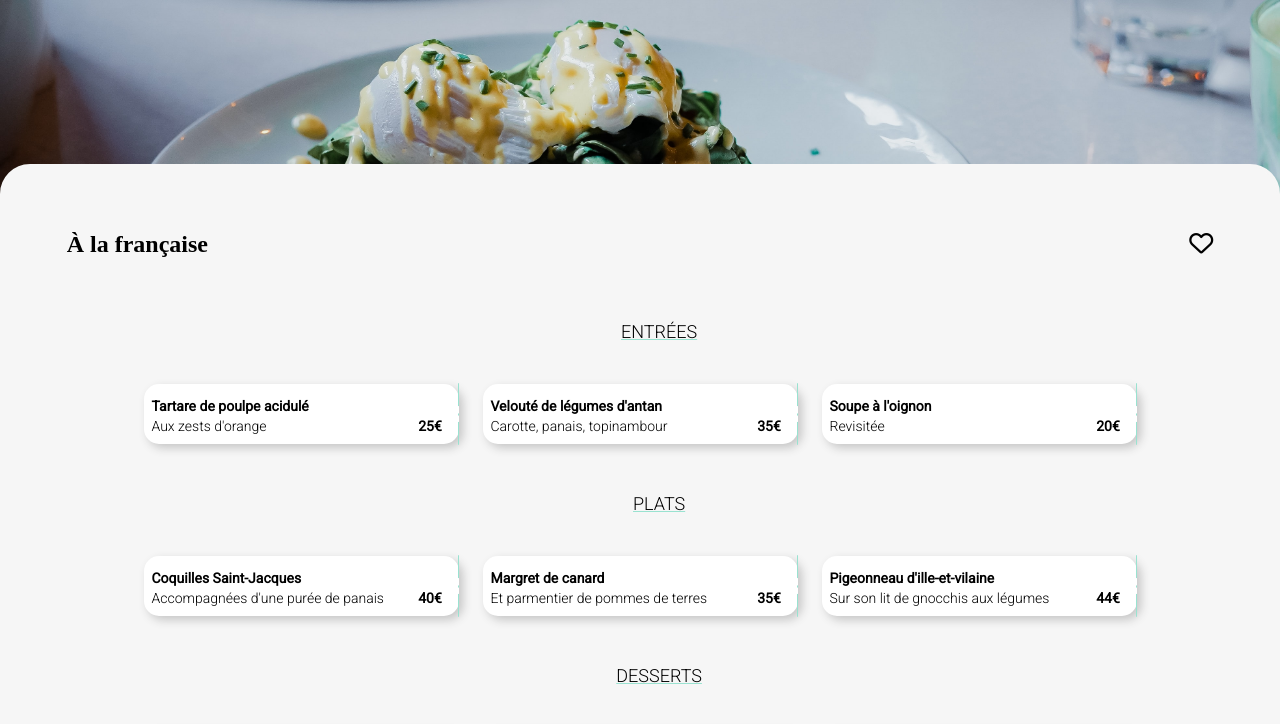
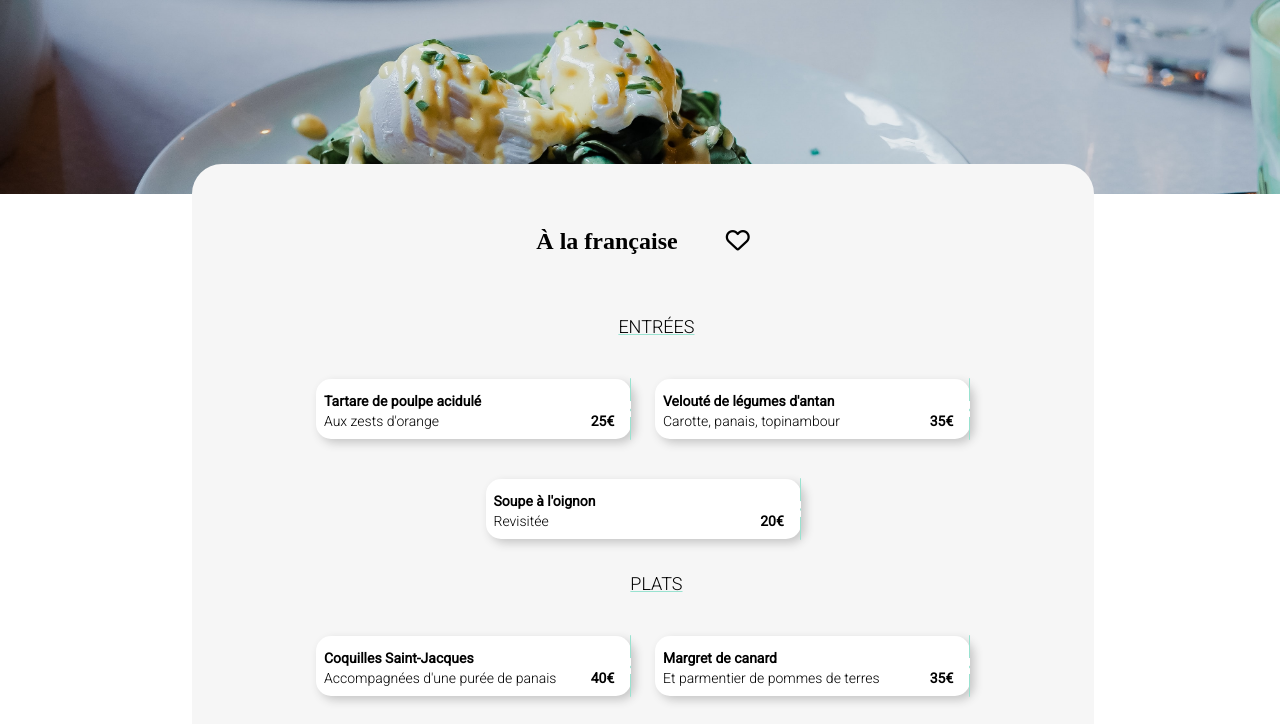
Before and after one commit to BaraCoudeA/RemyROBIN_3_21122021.github.io, a plain HTML site: page menu_a_la_française.html in a window 1280 px wide. Shown: the part 56-780 px from the top of the page. Drawn offline with Linux system fonts and the light colour scheme; a web font is replaced by a local one.

Commit message:
changement légé style big

```diff
--- a/assets/css/bigscreen.scss
+++ b/assets/css/bigscreen.scss
@@ -50,6 +50,15 @@ $icone:#808080;
 
 @import url('https://fonts.googleapis.com/css2?family=Roboto:wght@300;400&family=Shrikhand&display=swap');
 
+.background_border{
+    width: 70%;
+    left:15%;
+    border-radius: 30px 30px 0 0;
+}
+.background_color{
+    background-color: $white;
+}
+
 .container_info{
     width: 50%;
     display:flex;
@@ -77,6 +86,9 @@ $icone:#808080;
     &_titre{
       margin-top: 2%;
       text-align: center;
+    }
+    & span{
+        width: 400px;
     }
 }
 
@@ -130,6 +142,11 @@ $icone:#808080;
 }
 
 
+.container_titre{
+    justify-content: center;
+    display: flex;
+}
+
 .container_repas{
     flex-direction: row;
     justify-content: center;
@@ -152,6 +169,7 @@ $icone:#808080;
 
 
 .animationcoeur{
+    margin-left: 48px;
     transition-delay: 0;
     &:hover{
         background: linear-gradient(90deg,$primaire,$secondaire);
--- a/assets/css/mediumscreen.scss
+++ b/assets/css/mediumscreen.scss
@@ -75,7 +75,11 @@ $icone:#808080;
     &_titre{
       margin-top: 2%;
       text-align: center;
+
     }
+    & span{
+          width: 400px;
+      }
 }
 
 #container_biginfo{
```
Also changed, not shown: assets/css/bigscreen.css, assets/css/mediumscreen.css, 2 other files.
